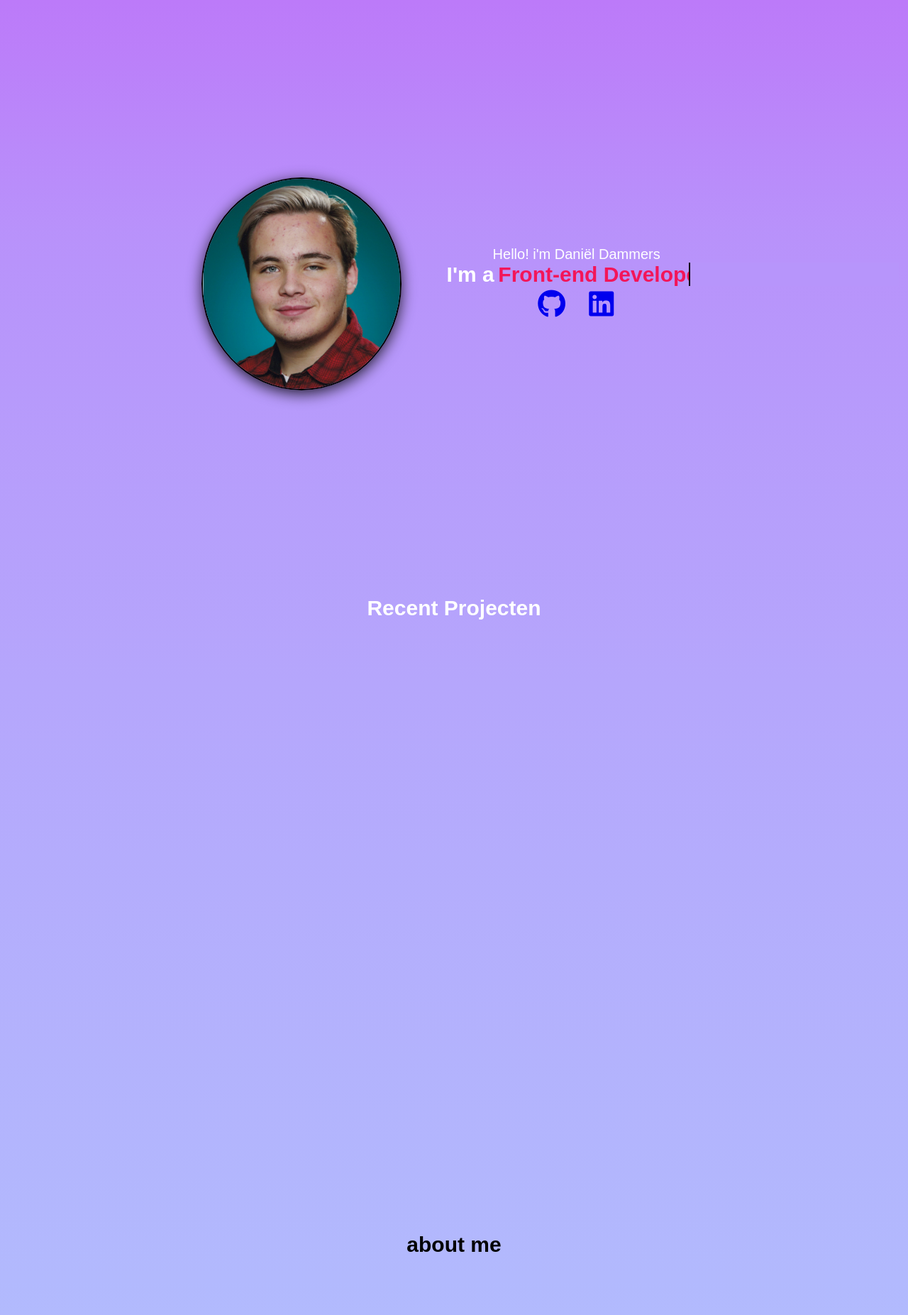
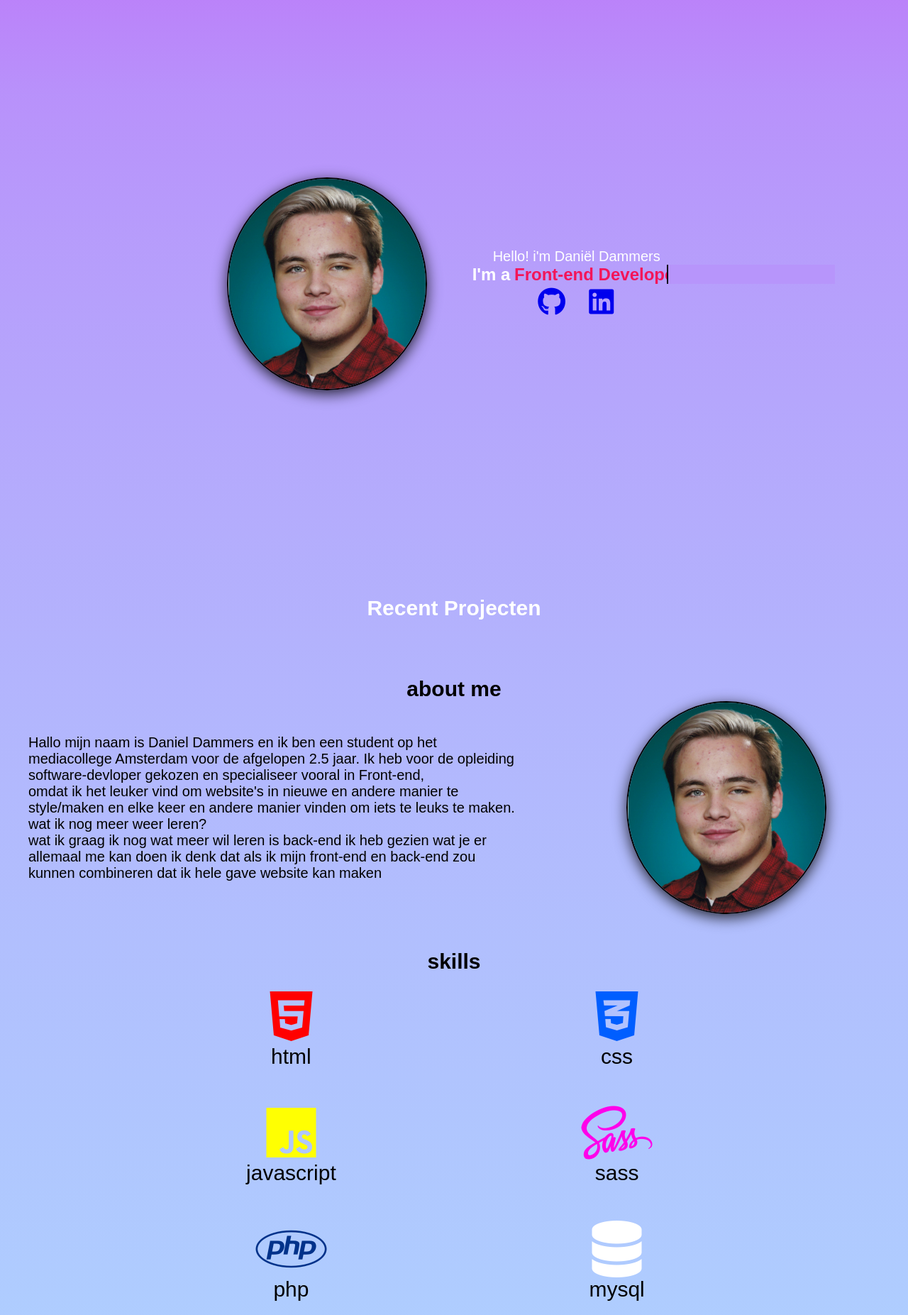
Before and after one commit to DDammers-MA/portfolio, a PHP site: page / in a window 1280 px wide. Shown: the part 80-1933 px from the top of the page at 71% size. Run offline with PHP 8.4, Linux system fonts and the light colour scheme; data that the repository does not hold is empty; a stand-in replaces the project's code that opens the database connection; some libraries are stand-ins or nearby versions.

Commit message:
homepage responsive

```diff
--- a/css/style.css
+++ b/css/style.css
@@ -20,11 +20,14 @@ body {
   flex-direction: column;
   min-height: 100vh;
   margin: 0;
+  background: linear-gradient(#BC7AF9, 30%, #AED2FF);
 }
 
 .header {
   height: 10vh;
   background: #BC7AF9;
+  position: relative;
+  z-index: 1;
 }
 .header__nav {
   height: 100%;
@@ -51,6 +54,24 @@ body {
 .header__link {
   text-decoration: none;
   color: white;
+}
+
+.hamburger {
+  display: none;
+  cursor: pointer;
+  padding-right: 3rem;
+}
+
+.bar {
+  width: 5rem; /* Adjust the width as needed */
+  height: 0.8rem;
+  background-color: black;
+  display: block;
+  margin: 0.5rem auto;
+  transition: all 0.3s ease-in-out;
+  -webkit-transition: all 0.3s ease-in-out;
+  transition: all 0.3s ease-in-out;
+  background-color: black;
 }
 
 .container .text {
@@ -87,7 +108,6 @@ body {
 .main {
   flex-grow: 1;
   overflow: hidden;
-  background: linear-gradient(#BC7AF9, 30%, #AED2FF);
 }
 .main__article {
   flex-grow: 2;
@@ -103,6 +123,7 @@ body {
   object-fit: contain;
   border: 0.2rem solid rgb(0, 0, 0);
   border-radius: 50%;
+  flex-wrap: wrap;
 }
 .main__text {
   display: flex;
@@ -137,7 +158,7 @@ body {
 }
 
 .Projecten {
-  min-height: 100vh;
+  height: 30vh;
   margin-bottom: 2rem; /* Add margin to create space between Projecten and the footer */
   height: auto;
   flex-direction: column;
@@ -167,7 +188,6 @@ body {
   align-items: center;
   justify-content: center;
   flex-direction: column;
-  background: white;
   height: 25rem;
   width: 25rem;
   box-shadow: 0 0.5rem 2rem 0 rgba(0, 0, 0, 0.8);
@@ -261,6 +281,8 @@ body {
 }
 .ProjectMain__artcLeft {
   height: 100%;
+  flex-wrap: wrap;
+  flex-shrink: 1;
 }
 .ProjectMain__title {
   font-size: 5rem;
@@ -285,6 +307,7 @@ body {
   object-fit: contain;
   border-radius: 1rem;
   box-shadow: 0 2rem 3rem 0 rgba(0, 0, 0, 0.8);
+  flex-wrap: wrap;
 }
 .ProjectMain__artcRight {
   height: 50%;
@@ -321,7 +344,7 @@ body {
 }
 
 .skills {
-  height: 100vh;
+  height: auto;
 }
 .skills__title {
   display: flex;
@@ -330,9 +353,157 @@ body {
 }
 .skills__list {
   display: flex;
+  flex-wrap: wrap;
+  justify-content: center;
+  align-items: center;
+  gap: 1rem;
+  padding: 2rem;
+}
+.skills__listItem {
+  width: 33%;
+  display: flex;
   align-items: center;
   justify-content: center;
   flex-direction: column;
+  font-size: 3rem;
+}
+.skills__listItem > i {
+  font-size: 15rem;
+  color: white;
+}
+
+@media screen and (max-width: 42.625rem) {
+  .header__ul {
+    gap: 5rem;
+  }
+  .header__li {
+    font-size: 100%;
+    gap: 1rem;
+  }
+  .main__img {
+    transition: transform 0.5s ease;
+    /* Add a smooth transition for scaling */
+    transform: scale(0.6);
+  }
+  .main__article {
+    flex-shrink: 1;
+  }
+  .main__text {
+    color: black;
+  }
+}
+.container .text {
+  font-size: 120%;
+}
+
+.aboutMe {
+  height: 100%;
+  margin-bottom: 5rem;
+}
+
+.skills__list {
+  gap: 5rem;
+}
+.skills__listItem > i {
+  font-size: 8rem;
+}
+.skills .text.second__text::before {
+  display: none;
+}
+
+@media screen and (max-width: 38.125rem) {
+  .main {
+    height: 100%;
+  }
+  .main__article {
+    flex-direction: column;
+  }
+  .main__img {
+    transition: transform 0.5s ease;
+  }
+  .main__img--2 {
+    display: none;
+  }
+  .main__text {
+    color: black;
+  }
+  .container .text {
+    font-size: 90%;
+  }
+}
+@media screen and (max-width: 26rem) {
+  .main {
+    height: 100%;
+  }
+  .main__article {
+    flex-direction: column;
+  }
+  .main__img {
+    transition: transform 0.5s ease;
+  }
+  .main__img--2 {
+    display: none;
+  }
+  .main__text {
+    color: black;
+  }
+  .container .text {
+    font-size: 100%;
+  }
+  .aboutMe {
+    height: 100%;
+    display: flex;
+    align-items: center;
+    justify-content: center;
+    flex-wrap: wrap;
+  }
+  .aboutMe__left {
+    width: 100%;
+  }
+  .skills__list {
+    gap: 5rem;
+  }
+  .skills__listItem > i {
+    font-size: 8rem;
+  }
+  .hamburger {
+    display: block;
+    position: absolute;
+    right: 0;
+    top: 0;
+  }
+  .hamburger.active .bar:nth-child(1) {
+    transform: translateY(1rem) rotate(45deg);
+    width: 5rem;
+  }
+  .hamburger.active .bar:nth-child(2) {
+    transform: scale(0);
+    /* Hide the middle bar by scaling it to 0 */
+  }
+  .hamburger.active .bar:nth-child(3) {
+    transform: translateY(-1rem) rotate(-45deg);
+    width: 5rem;
+  }
+  .header__ul {
+    /* Set initial left position to -100% */
+    left: -100%;
+    position: fixed;
+    top: 7rem;
+    gap: 0;
+    flex-direction: column;
+    background: #BC7AF9;
+    width: 100%;
+    height: 100%;
+    text-align: center;
+    transition: 0.3s;
+    z-index: 0;
+  }
+  .header__li {
+    margin: 1.6rem 0;
+  }
+  .header__ul.active {
+    left: 0;
+  }
 }
 
 /*# sourceMappingURL=style.css.map */
--- a/index.php
+++ b/index.php
@@ -17,6 +17,7 @@ $projects = $stmt->fetchAll(PDO::FETCH_ASSOC);
     <meta name="viewport" content="width=device-width, initial-scale=1.0">
     <script src="https://kit.fontawesome.com/e0075003b5.js" crossorigin="anonymous"></script>
     <link rel="stylesheet" href="css/style.css">
+    <script src="./src/main.js" defer></script>
     <title>Document</title>
 </head>
 
@@ -28,9 +29,15 @@ $projects = $stmt->fetchAll(PDO::FETCH_ASSOC);
                 <li class="header__li"><a class="header__link" href="./projecten.php">Projecten</a></li>
                 <li class="header__li"><a class="header__link" href="#AboutMe">About me</a></li>
                 <li class="header__li header__li"><a class="header__link header__link--contact" href="">contact</a></li>
+            </ul>
+            <div class="hamburger">
+                <span class="bar"></span>
+                <span class="bar"></span>
+                <span class="bar"></span>
+            </div>
 
-            </ul>
         </nav>
+
     </header>
 
     <main class="main">
@@ -83,7 +90,7 @@ $projects = $stmt->fetchAll(PDO::FETCH_ASSOC);
                 </p>
          </section>
          <section class="aboutMe__right">
-            <img class="main__img" src="img/foto Daniel (2).jpg" alt="">
+            <img class="main__img main__img--2" src="img/foto Daniel (2).jpg" alt="">
          </section>
         </article>
 
@@ -91,10 +98,40 @@ $projects = $stmt->fetchAll(PDO::FETCH_ASSOC);
                 <h2 class="skills__title">skills</h2>
 
                 <ul class="skills__list">
+
                 <li class="skills__listItem">
-                <i class="fa-brands fa-html5"></i>
+                <i class="fa-brands fa-html5" style="color: #ff0000;"></i>
                 html
                 </li>
+
+                <li class="skills__listItem">
+                <i class="fa-brands fa-css3-alt" style="color: #005eff;"></i>
+                css
+                </li>
+
+                <li class="skills__listItem">
+                <i class="fa-brands fa-js" style="color: #ffff02;"></i>
+                javascript
+                </li>
+
+                <li class="skills__listItem">
+                <i class="fa-brands fa-sass" style="color: #ff00ea;"></i>
+                sass
+                </li>
+
+
+                <li class="skills__listItem">
+                <i class="fa-brands fa-php" style="color: #00328a;"></i>
+                php
+                </li>
+
+                <li class="skills__listItem">
+                <i class="fa-solid fa-database"></i>
+                mysql
+                </li>
+
+
+
                 </ul>
         </article>
     </main>
--- /dev/null
+++ b/scss/abstracts/mediaqueries.scss
@@ -0,0 +1,247 @@
+@media screen and (max-width: 42.625rem) {
+
+    .header {
+
+        &__ul {
+            gap: 5rem;
+        }
+
+
+        &__li {
+
+            font-size: 100%;
+            gap: 1rem;
+        }
+    }
+
+    .main {
+
+        &__img {
+            transition: transform 0.5s ease;
+            /* Add a smooth transition for scaling */
+            transform: scale(0.6);
+
+        }
+
+        &__article {
+            flex-shrink: 1;
+
+        }
+
+
+
+        &__text {
+            color: black;
+        }
+
+    }
+}
+
+.container .text {
+    font-size: 120%;
+}
+
+
+.aboutMe {
+    height: 100%;
+    margin-bottom: 5rem;
+
+}
+
+.skills {
+
+    &__list {
+
+        gap: 5rem;
+
+    }
+
+    &__listItem>i {
+        font-size: 8rem;
+
+    }
+
+
+    .text.second__text::before {
+        display: none;
+    }
+}
+
+
+
+
+@media screen and (max-width: 38.125rem) {
+    .main {
+        height: 100%;
+
+        &__article {
+            flex-direction: column;
+        }
+
+        &__img {
+            transition: transform 0.5s ease;
+
+            &--2 {
+                display: none;
+            }
+
+        }
+
+        &__text {
+            color: black;
+        }
+
+
+
+    }
+
+    .container .text {
+        font-size: 90%;
+    }
+
+
+
+
+}
+
+@media screen and (max-width: 26rem) {
+
+    .main {
+        height: 100%;
+
+        &__article {
+            flex-direction: column;
+        }
+
+        &__img {
+            transition: transform 0.5s ease;
+
+            &--2 {
+                display: none;
+            }
+
+        }
+
+        &__text {
+            color: black;
+        }
+    }
+
+    .container .text {
+        font-size: 100%;
+    }
+
+
+    .aboutMe {
+        height: 100%;
+
+        display: flex;
+        align-items: center;
+        justify-content: center;
+        flex-wrap: wrap;
+
+
+
+
+        &__left {
+            width: 100%;
+        }
+
+
+    }
+
+    .skills {
+
+        &__list {
+
+            gap: 5rem;
+
+        }
+
+        &__listItem>i {
+            font-size: 8rem;
+
+        }
+    }
+
+
+
+
+
+
+
+
+
+
+
+
+
+
+
+
+
+
+
+
+
+
+
+
+
+
+
+
+
+
+
+
+
+
+
+    .hamburger {
+        display: block;
+        position: absolute;
+        right: 0;
+        top: 0;
+
+    }
+
+    .hamburger.active .bar:nth-child(1) {
+        transform: translateY(1rem) rotate(45deg);
+        width: 5rem;
+    }
+
+    .hamburger.active .bar:nth-child(2) {
+        transform: scale(0);
+        /* Hide the middle bar by scaling it to 0 */
+    }
+
+    .hamburger.active .bar:nth-child(3) {
+        transform: translateY(-1rem) rotate(-45deg);
+        width: 5rem;
+    }
+
+
+    .header__ul {
+        /* Set initial left position to -100% */
+        left: -100%;
+        position: fixed;
+        top: 7rem;
+        gap: 0;
+        flex-direction: column;
+        background: #BC7AF9;
+        width: 100%;
+        height: 100%;
+        text-align: center;
+        transition: 0.3s;
+        z-index: 0;
+    }
+
+    .header__li {
+        margin: 1.6rem 0;
+    }
+
+    .header__ul.active {
+        left: 0;
+    }
+}
--- a/scss/base.scss
+++ b/scss/base.scss
@@ -3,5 +3,9 @@ body {
     flex-direction: column;
     min-height: 100vh;
     margin: 0;
+    background: linear-gradient(#BC7AF9, 30%, #AED2FF);
+
+
+
 
   }
--- a/scss/componets/header/header.scss
+++ b/scss/componets/header/header.scss
@@ -1,6 +1,8 @@
 .header {
     height: 10vh;
 background: #BC7AF9;
+position: relative;
+z-index: 1;
     &__nav {
         height: 100%;
         width: 100%;
@@ -45,3 +47,24 @@ background: #BC7AF9;
 
 
 }
+
+.hamburger{
+ display: none;
+    cursor: pointer;
+    padding-right: 3rem;
+
+}
+
+.bar{
+    width: 5rem; /* Adjust the width as needed */
+    height: 0.8rem;
+    background-color: black;
+    display: block;
+    margin: 0.5rem auto;
+    transition: all 0.3s ease-in-out;
+    -webkit-transition: all 0.3s ease-in-out;
+    transition: all 0.3s ease-in-out;
+
+    background-color: black;
+
+}
--- a/scss/componets/main/main.scss
+++ b/scss/componets/main/main.scss
@@ -2,8 +2,6 @@
 .main {
     flex-grow: 1;
     overflow: hidden;
-
-    background: linear-gradient(#BC7AF9, 30%, #AED2FF);
 
 
     &__article {
@@ -22,6 +20,7 @@
         object-fit: contain;
         border: 0.2rem solid rgb(0, 0, 0);
         border-radius: 50%;
+        flex-wrap: wrap;
 
     }
 
--- a/scss/componets/project/project.scss
+++ b/scss/componets/project/project.scss
@@ -6,8 +6,9 @@ align-items: center;
 justify-content: center;
 
 &__artcLeft{
-
 height: 100%;
+flex-wrap: wrap ;
+flex-shrink: 1;
 }
 
 &__title{
@@ -38,6 +39,7 @@ padding: 2rem;
        object-fit: contain;
        border-radius: 1rem;
        box-shadow: 0 2rem 3rem 0 rgba(0, 0, 0,0.8);
+       flex-wrap: wrap;
     }
 
     &__artcRight{
--- a/scss/componets/projecten/projecten.scss
+++ b/scss/componets/projecten/projecten.scss
@@ -1,5 +1,5 @@
 .Projecten {
-min-height: 100vh;
+  height: 30vh;
   margin-bottom: 2rem; /* Add margin to create space between Projecten and the footer */
   height: auto;
 
@@ -42,7 +42,7 @@ min-height: 100vh;
     align-items: center;
     justify-content: center;
     flex-direction: column;
-    background: white;
+
     height: 25rem;
     width: 25rem;
 box-shadow: 0 0.5rem 2rem 0 rgba(0, 0, 0,0.8);
--- a/scss/componets/skills/skills.scss
+++ b/scss/componets/skills/skills.scss
@@ -1,5 +1,5 @@
 .skills{
-    height: 100vh;
+    height: auto;
 
 
     &__title{
@@ -10,8 +10,27 @@
 
     &__list{
         display: flex;
+        flex-wrap: wrap;
+        justify-content: center;
+        align-items: center;
+        gap: 1rem;
+        padding: 2rem;
+    }
+
+    &__listItem{
+     width: 33%;
+        display: flex;
         align-items: center;
         justify-content: center;
         flex-direction: column;
+        font-size: 3rem;
+
     }
+
+
+    &__listItem > i{
+        font-size: 15rem;
+        color: white;
+
+     }
 }
--- a/scss/style.scss
+++ b/scss/style.scss
@@ -8,3 +8,4 @@
 @use "./componets/project/project";
 @use "./abstracts/animations";
 @use "./componets/skills/skills";
+@use "./abstracts/mediaqueries";
--- /dev/null
+++ b/src/main.js
@@ -0,0 +1,21 @@
+const hamburger = document.querySelector(".hamburger");
+const nav = document.querySelector(".header__ul");
+
+hamburger.addEventListener("click", () => {
+    hamburger.classList.toggle("active");
+    nav.classList.toggle("active");
+
+    if (nav.classList.contains("active")) {
+        document.body.style.overflow = "hidden"; // Disable scrolling
+        document.main.style.display = "none";
+    } else {
+        document.body.style.overflow = "auto"; // Enable scrolling
+    }
+});
+
+document.querySelectorAll(".header__link").forEach(n => n.addEventListener("click", () => {
+    hamburger.classList.remove("active");
+    nav.classList.remove("active");
+
+    document.body.style.overflow = "auto"; // Enable scrolling
+}));
```
Also changed, not shown: project.php (+9 -1 lines), projecten.php (+9 -1 lines), 1 other file.
